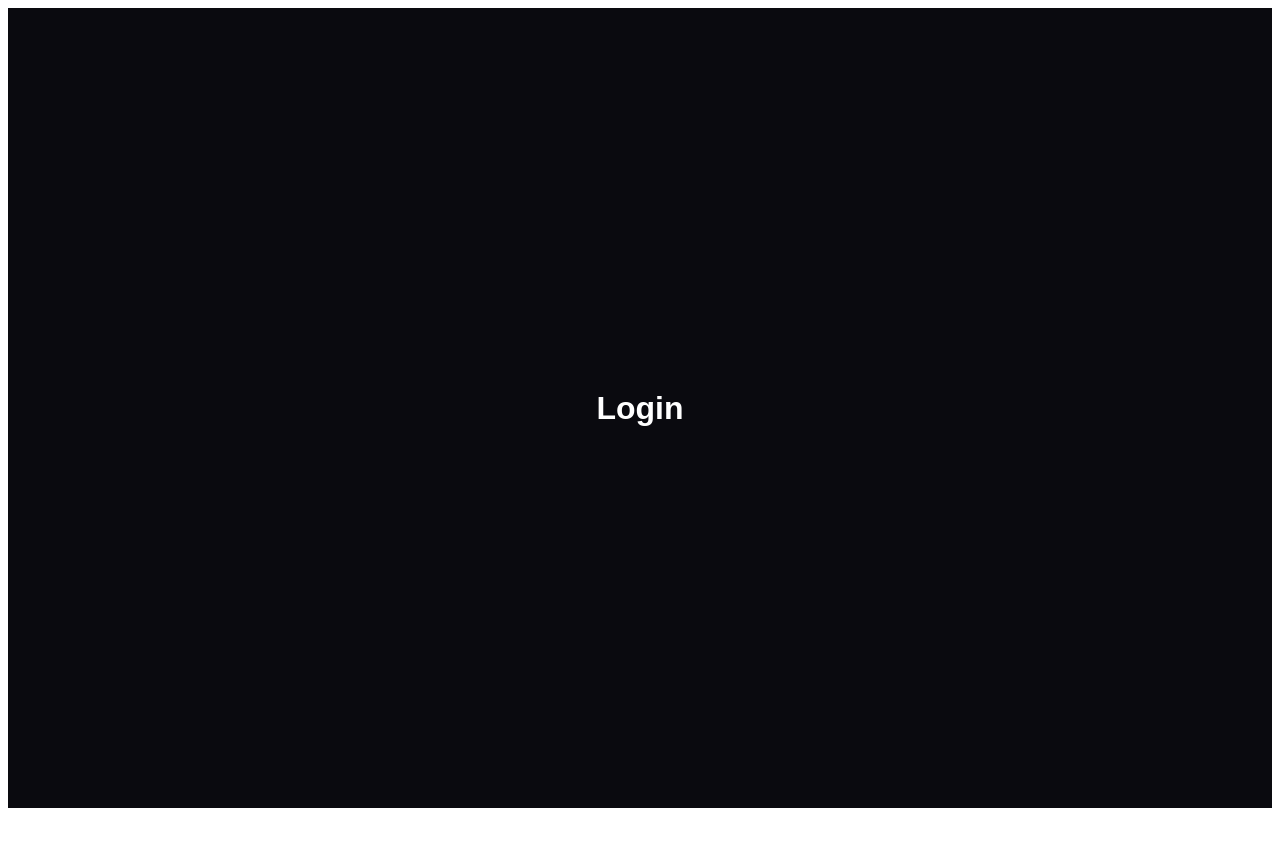
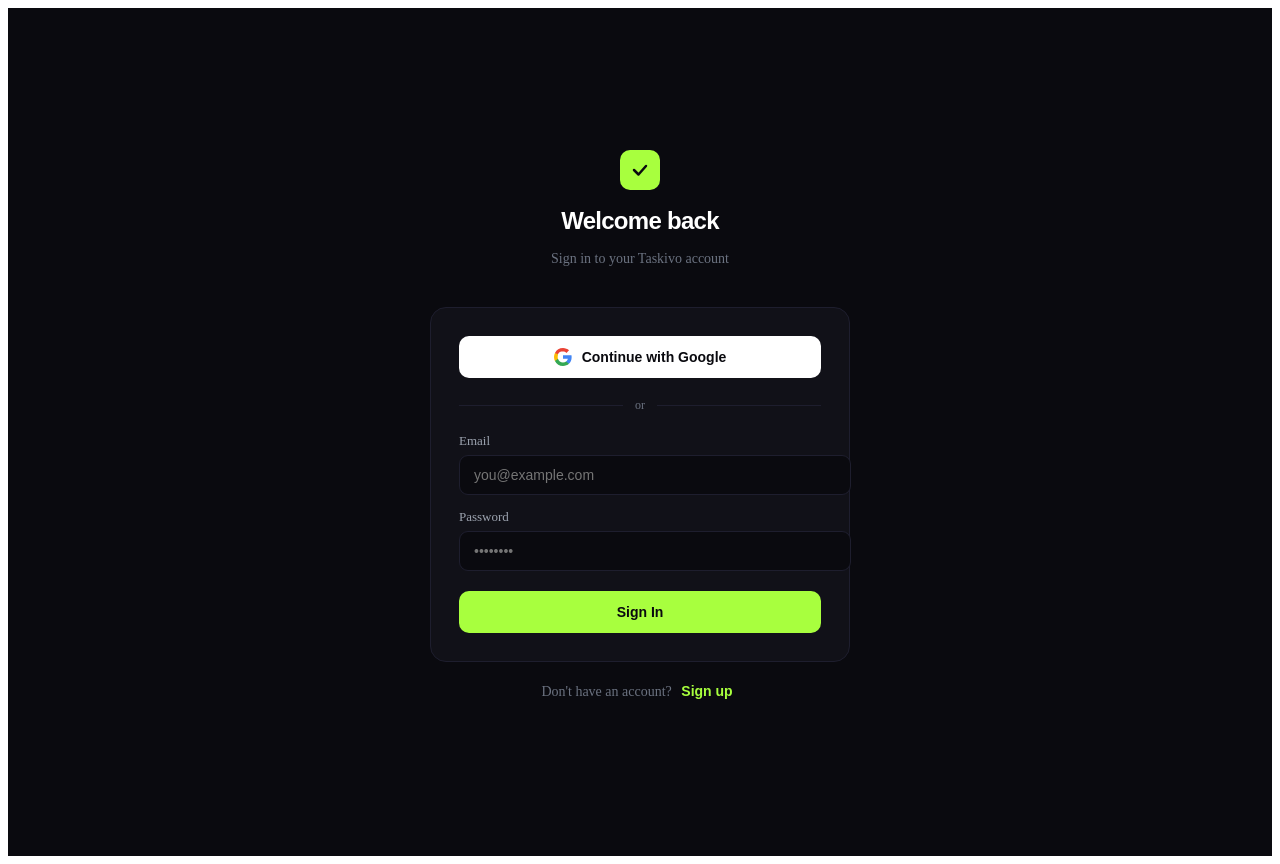
Before and after one commit to Vinbracodetech/taskivo, a React (Vite) app: page /login in a window 1280 px wide. Before the commit the page ends 816 px from the top, so only its background shows below. Built offline with nearby package versions, Linux system fonts and the light colour scheme; no server answers.

Commit message:
Implement login and registration functionality

```diff
--- a/src/pages/Login.jsx
+++ b/src/pages/Login.jsx
@@ -1,7 +1,172 @@
+import { useState } from 'react'
+import { supabase } from '../lib/supabase'
+import { useNavigate } from 'react-router-dom'
+
 export default function Login() {
+  const navigate = useNavigate()
+  const [mode, setMode] = useState('login')
+  const [email, setEmail] = useState('')
+  const [password, setPassword] = useState('')
+  const [name, setName] = useState('')
+  const [loading, setLoading] = useState(false)
+  const [message, setMessage] = useState('')
+  const [error, setError] = useState('')
+
+  function handleEmailAuth() {
+    setLoading(true)
+    setError('')
+    setMessage('')
+
+    if (mode === 'register') {
+      supabase.auth.signUp({
+        email: email,
+        password: password,
+        options: { data: { full_name: name } }
+      }).then(function(result) {
+        if (result.error) {
+          setError(result.error.message)
+        } else {
+          setMessage('Check your email to confirm your account.')
+        }
+        setLoading(false)
+      })
+    } else {
+      supabase.auth.signInWithPassword({
+        email: email,
+        password: password
+      }).then(function(result) {
+        if (result.error) {
+          setError(result.error.message)
+        } else {
+          navigate('/dashboard')
+        }
+        setLoading(false)
+      })
+    }
+  }
+
+  function handleGoogle() {
+    supabase.auth.signInWithOAuth({
+      provider: 'google',
+      options: { redirectTo: window.location.origin + '/dashboard' }
+    }).then(function(result) {
+      if (result.error) setError(result.error.message)
+    })
+  }
+
+  function toggleMode() {
+    setMode(mode === 'login' ? 'register' : 'login')
+    setError('')
+    setMessage('')
+  }
+
   return (
-    <div style={{ background: '#0A0A0F', minHeight: '100vh', display: 'flex', alignItems: 'center', justifyContent: 'center' }}>
-      <h1 style={{ color: '#ffffff', fontSize: '32px', fontFamily: 'sans-serif' }}>Login</h1>
+    <div style={{ minHeight: '100vh', background: '#0A0A0F', display: 'flex', alignItems: 'center', justifyContent: 'center', padding: '24px' }}>
+      <div style={{ width: '100%', maxWidth: '420px' }}>
+
+        <div style={{ textAlign: 'center', marginBottom: '40px' }}>
+          <div style={{ width: '40px', height: '40px', background: '#A8FF3E', borderRadius: '10px', display: 'flex', alignItems: 'center', justifyContent: 'center', margin: '0 auto 16px' }}>
+            <svg width="20" height="20" viewBox="0 0 20 20" fill="none">
+              <path d="M4 10L8.5 14.5L16 6" stroke="#0A0A0F" strokeWidth="2.5" strokeLinecap="round" strokeLinejoin="round"/>
+            </svg>
+          </div>
+          <h1 style={{ fontFamily: 'Syne, sans-serif', fontSize: '24px', fontWeight: '800', color: '#ffffff', letterSpacing: '-0.03em' }}>
+            {mode === 'login' ? 'Welcome back' : 'Create account'}
+          </h1>
+          <p style={{ color: '#6B7280', fontSize: '14px', marginTop: '6px' }}>
+            {mode === 'login' ? 'Sign in to your Taskivo account' : 'Start earning on Taskivo today'}
+          </p>
+        </div>
+
+        <div style={{ background: '#111118', border: '1px solid #1E1E2E', borderRadius: '16px', padding: '28px' }}>
+
+          <button
+            onClick={handleGoogle}
+            style={{ width: '100%', padding: '12px', background: '#ffffff', color: '#0A0A0F', border: 'none', borderRadius: '10px', fontSize: '14px', fontWeight: '600', cursor: 'pointer', display: 'flex', alignItems: 'center', justifyContent: 'center', gap: '10px', marginBottom: '20px' }}
+          >
+            <svg width="18" height="18" viewBox="0 0 18 18">
+              <path d="M17.64 9.2c0-.637-.057-1.251-.164-1.84H9v3.481h4.844c-.209 1.125-.843 2.078-1.796 2.717v2.258h2.908c1.702-1.567 2.684-3.874 2.684-6.615z" fill="#4285F4"/>
+              <path d="M9 18c2.43 0 4.467-.806 5.956-2.184l-2.908-2.258c-.806.54-1.837.86-3.048.86-2.344 0-4.328-1.584-5.036-3.711H.957v2.332A8.997 8.997 0 0 0 9 18z" fill="#34A853"/>
+              <path d="M3.964 10.707A5.41 5.41 0 0 1 3.682 9c0-.593.102-1.17.282-1.707V4.961H.957A8.996 8.996 0 0 0 0 9c0 1.452.348 2.827.957 4.039l3.007-2.332z" fill="#FBBC05"/>
+              <path d="M9 3.58c1.321 0 2.508.454 3.44 1.345l2.582-2.58C13.463.891 11.426 0 9 0A8.997 8.997 0 0 0 .957 4.961L3.964 6.293C4.672 4.166 6.656 3.58 9 3.58z" fill="#EA4335"/>
+            </svg>
+            Continue with Google
+          </button>
+
+          <div style={{ display: 'flex', alignItems: 'center', gap: '12px', marginBottom: '20px' }}>
+            <div style={{ flex: 1, height: '1px', background: '#1E1E2E' }} />
+            <span style={{ color: '#6B7280', fontSize: '12px' }}>or</span>
+            <div style={{ flex: 1, height: '1px', background: '#1E1E2E' }} />
+          </div>
+
+          {mode === 'register' && (
+            <div style={{ marginBottom: '14px' }}>
+              <label style={{ display: 'block', fontSize: '13px', fontWeight: '500', color: '#9CA3AF', marginBottom: '6px' }}>Full Name</label>
+              <input
+                type="text"
+                value={name}
+                onChange={function(e) { setName(e.target.value) }}
+                placeholder="Your name"
+                style={{ width: '100%', padding: '11px 14px', background: '#0A0A0F', border: '1px solid #1E1E2E', borderRadius: '9px', color: '#ffffff', fontSize: '14px', outline: 'none' }}
+              />
+            </div>
+          )}
+
+          <div style={{ marginBottom: '14px' }}>
+            <label style={{ display: 'block', fontSize: '13px', fontWeight: '500', color: '#9CA3AF', marginBottom: '6px' }}>Email</label>
+            <input
+              type="email"
+              value={email}
+              onChange={function(e) { setEmail(e.target.value) }}
+              placeholder="you@example.com"
+              style={{ width: '100%', padding: '11px 14px', background: '#0A0A0F', border: '1px solid #1E1E2E', borderRadius: '9px', color: '#ffffff', fontSize: '14px', outline: 'none' }}
+            />
+          </div>
+
+          <div style={{ marginBottom: '20px' }}>
+            <label style={{ display: 'block', fontSize: '13px', fontWeight: '500', color: '#9CA3AF', marginBottom: '6px' }}>Password</label>
+            <input
+              type="password"
+              value={password}
+              onChange={function(e) { setPassword(e.target.value) }}
+              placeholder="••••••••"
+              style={{ width: '100%', padding: '11px 14px', background: '#0A0A0F', border: '1px solid #1E1E2E', borderRadius: '9px', color: '#ffffff', fontSize: '14px', outline: 'none' }}
+            />
+          </div>
+
+          {error !== '' && (
+            <div style={{ background: 'rgba(239,68,68,0.1)', border: '1px solid rgba(239,68,68,0.2)', borderRadius: '8px', padding: '10px 14px', color: '#FCA5A5', fontSize: '13px', marginBottom: '16px' }}>
+              {error}
+            </div>
+          )}
+
+          {message !== '' && (
+            <div style={{ background: 'rgba(168,255,62,0.08)', border: '1px solid rgba(168,255,62,0.2)', borderRadius: '8px', padding: '10px 14px', color: '#A8FF3E', fontSize: '13px', marginBottom: '16px' }}>
+              {message}
+            </div>
+          )}
+
+          <button
+            onClick={handleEmailAuth}
+            disabled={loading}
+            style={{ width: '100%', padding: '13px', background: loading ? '#4a7a1a' : '#A8FF3E', color: '#0A0A0F', border: 'none', borderRadius: '10px', fontSize: '14px', fontWeight: '700', cursor: loading ? 'not-allowed' : 'pointer' }}
+          >
+            {loading ? 'Please wait...' : mode === 'login' ? 'Sign In' : 'Create Account'}
+          </button>
+
+        </div>
+
+        <p style={{ textAlign: 'center', marginTop: '20px', color: '#6B7280', fontSize: '14px' }}>
+          {mode === 'login' ? "Don't have an account? " : 'Already have an account? '}
+          <button
+            onClick={toggleMode}
+            style={{ background: 'none', border: 'none', color: '#A8FF3E', fontWeight: '600', cursor: 'pointer', fontSize: '14px' }}
+          >
+            {mode === 'login' ? 'Sign up' : 'Sign in'}
+          </button>
+        </p>
+
+      </div>
     </div>
   )
-}
+                                                }
```
